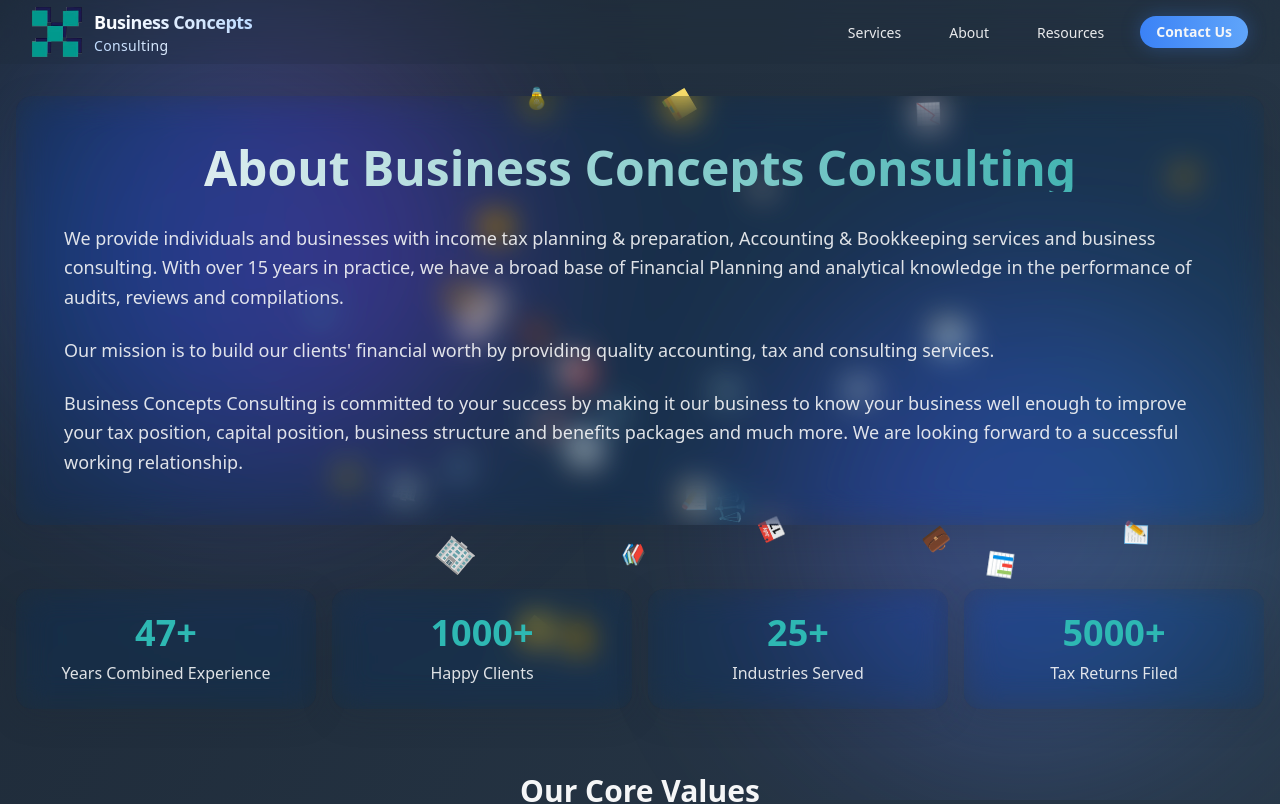
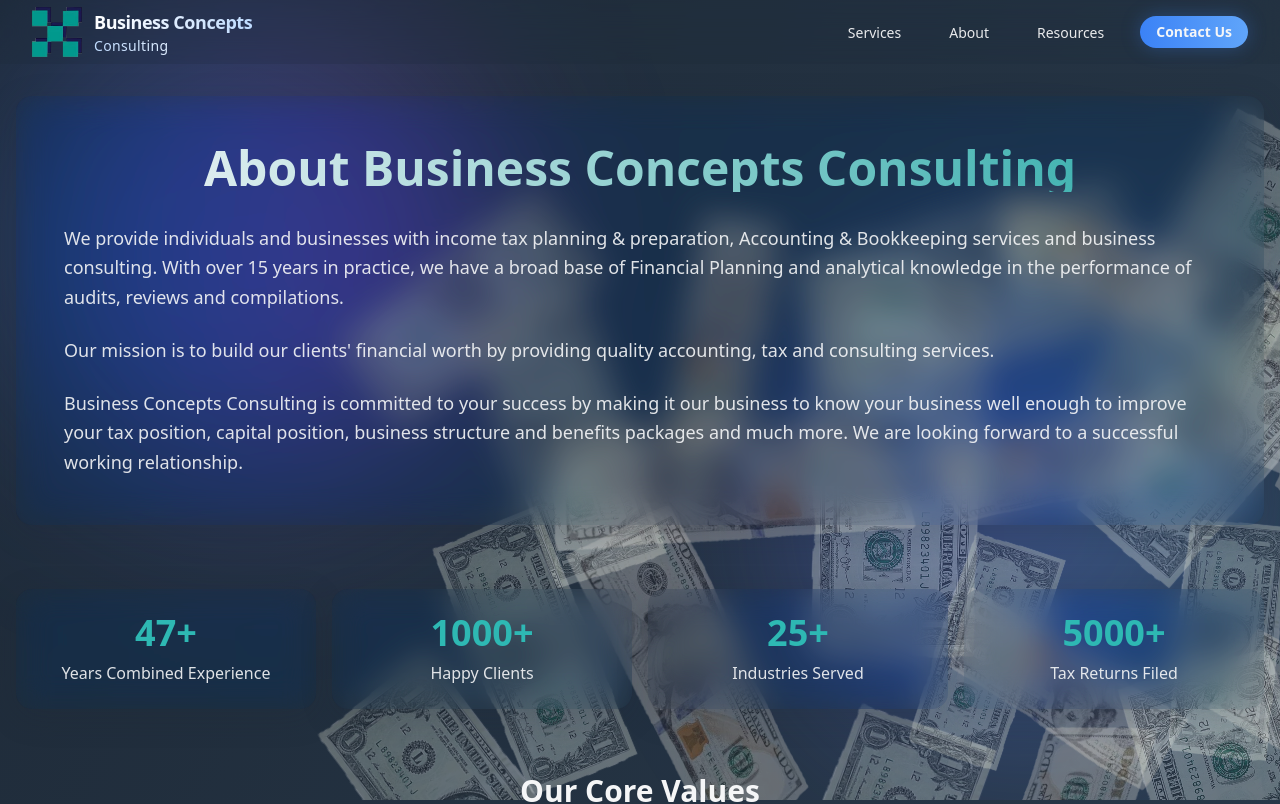
Before and after one commit to KobeBrooks/business-concepts-consulting, a Next.js app in the folder business-concepts-consulting/: page /business-concepts-consulting/about in a window 1280 px wide. Shown: the top 804 px of the page. Built offline with nearby package versions, Linux system fonts and the light colour scheme; a web font is replaced by a local one.

Commit message:
change from emojis to currency in the background

```diff
--- a/business-concepts-consulting/src/app/services/page.jsx
+++ b/business-concepts-consulting/src/app/services/page.jsx
@@ -68,6 +68,7 @@ export default function ServicesPage() {
       details: [
         'Corporate tax return preparation',
         'Partnership tax filings',
+        'S-Corp tax filings',
         'LLC tax compliance',
         'Business tax planning',
         'Quarterly tax estimates',
@@ -75,6 +76,20 @@ export default function ServicesPage() {
         'Industry-specific tax strategies',
         'Multi-state tax compliance'
       ]
+    },
+    {
+        title: 'Bookkeeping Services',
+        description: 'Comprehensive bookkeeping and accounting services to keep your finances organized.',
+        icon: '📚',
+        details: [
+          'Monthly financial recording',
+          'Bank reconciliation',
+          'Accounts payable/receivable',
+          'General ledger maintenance',
+          'Financial statement preparation',
+          'QuickBooks setup and support',
+          'Financial record organization'
+        ]
     },
     {
       title: '501(c)3 IRS Application',
@@ -92,14 +107,12 @@ export default function ServicesPage() {
       ]
     },
     {
-      title: '1099s & W-2s',
-      description: 'Accurate preparation and filing of tax forms for your employees and contractors.',
+      title: '1099s',
+      description: 'Accurate preparation and filing of tax forms for your contractors.',
       icon: '📑',
       details: [
-        'W-2 preparation and filing',
         '1099 form preparation',
         'Electronic submission to IRS',
-        'State filing requirements',
         'Year-end processing',
         'Employee/contractor classification review',
         'Deadline compliance management',
@@ -119,21 +132,6 @@ export default function ServicesPage() {
         'Risk assessment',
         'Market analysis',
         'Profitability enhancement strategies'
-      ]
-    },
-    {
-      title: 'Bookkeeping Services',
-      description: 'Comprehensive bookkeeping and accounting services to keep your finances organized.',
-      icon: '📚',
-      details: [
-        'Monthly financial recording',
-        'Bank reconciliation',
-        'Accounts payable/receivable',
-        'General ledger maintenance',
-        'Financial statement preparation',
-        'Payroll processing',
-        'QuickBooks setup and support',
-        'Financial record organization'
       ]
     },
     {
--- a/business-concepts-consulting/src/components/FloatingEmojis.jsx
+++ b/business-concepts-consulting/src/components/FloatingEmojis.jsx
@@ -2,13 +2,29 @@
 
 import { motion } from 'framer-motion';
 import { useEffect, useState } from 'react';
+import Image from 'next/image';
+import { getImagePath } from '@/utils/imagePath';
 
 export default function FloatingEmojis() {
-  const emojis = ['📋', '💼', '⚖️', '📑', '💡', '📚', '🔍', '🏢',
-                  '📊', '💰', '📈', '📝', '🗂️', '📅', '💻', '✍️',
-                  '📋', '💼', '⚖️', '📑', '💡', '📚', '🔍', '🏢',
-                  '📊', '💰', '📈', '📝', '🗂️', '📅', '✍️'];
   const [mounted, setMounted] = useState(false);
+
+  const images = [
+    { src: '/dollar.png', alt: 'Dollar Bill' },
+    { src: '/hundred.png', alt: 'Hundred Dollar Bill' }
+  ];
+
+  // Create grid positions for better distribution
+  const createGridPosition = (index) => {
+    const gridSize = 6; // 6x4 grid
+    const cellWidth = 100 / gridSize;
+    const row = Math.floor(index / gridSize);
+    const col = index % gridSize;
+
+    return {
+      x: cellWidth * col + (Math.random() * cellWidth * 0.6),
+      y: (row * 25) + (Math.random() * 15)
+    };
+  };
 
   useEffect(() => {
     setMounted(true);
@@ -18,32 +34,44 @@ export default function FloatingEmojis() {
 
   return (
     <div className="absolute inset-0 overflow-hidden pointer-events-none z-[5]">
-      {emojis.map((emoji, index) => (
+      {[...Array(24)].map((_, index) => {
+        const startPos = createGridPosition(index);
+        const endPos = createGridPosition((index + 2) % 24); // Cycle through positions
+
+        return (
           <motion.div
             key={index}
-          className="absolute text-3xl"
+            className="absolute opacity-35"
             initial={{
-            x: Math.random() * (typeof window !== 'undefined' ? window.innerWidth : 1000),
-            y: Math.random() * (typeof window !== 'undefined' ? window.innerHeight : 1000),
-            scale: 0.5 + Math.random() * 0.5,
+              x: `${startPos.x}vw`,
+              y: `${startPos.y}vh`,
+              scale: 0.3 + Math.random() * 0.3,
               rotate: Math.random() * 360,
             }}
             animate={{
-            x: [null, Math.random() * (typeof window !== 'undefined' ? window.innerWidth : 1000)],
-            y: [null, Math.random() * (typeof window !== 'undefined' ? window.innerHeight : 1000)],
-            scale: [null, 0.5 + Math.random() * 0.5],
+              x: [`${startPos.x}vw`, `${endPos.x}vw`],
+              y: [`${startPos.y}vh`, `${endPos.y}vh`],
+              scale: [null, 0.3 + Math.random() * 0.3],
               rotate: [null, Math.random() * 360],
             }}
             transition={{
-            duration: 15 + Math.random() * 10,
+              duration: 25 + Math.random() * 15,
               repeat: Infinity,
               repeatType: "reverse",
-            ease: "linear"
+              ease: "linear",
+              delay: index * 0.2 // Stagger the animations
             }}
           >
-          {emoji}
+            <Image
+              src={getImagePath(images[index % 2].src)}
+              alt={images[index % 2].alt}
+              width={10}
+              height={10}
+              className={`w-auto h-auto ${index % 2 === 1 ? 'scale-125' : ''}`}
+            />
           </motion.div>
-      ))}
+        );
+      })}
     </div>
   );
 }
```
Also changed, not shown: business-concepts-consulting/public/dollar.png (added), business-concepts-consulting/public/hundred.png (added). Lines whose indentation alone changed are shown as unchanged.
